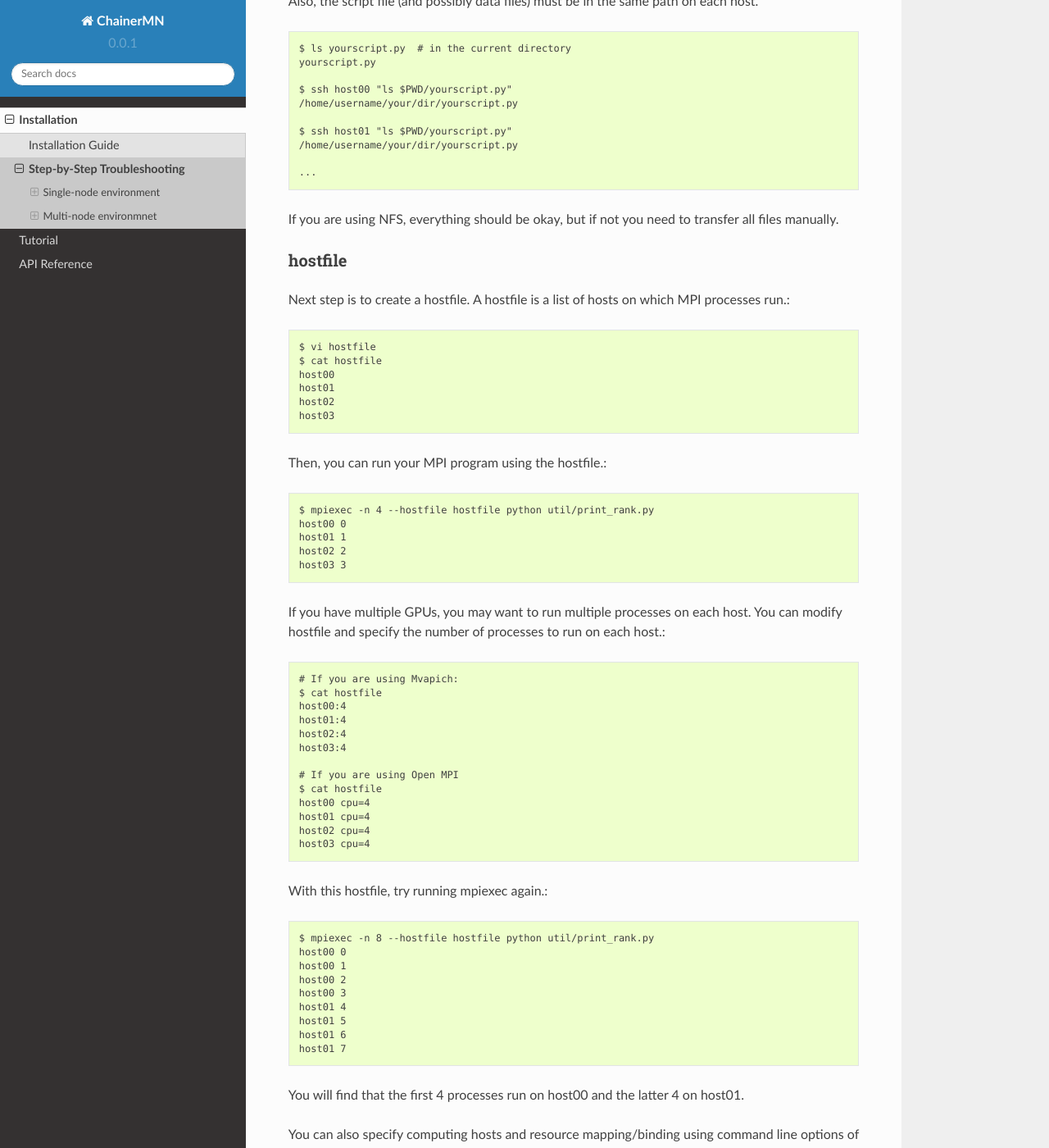
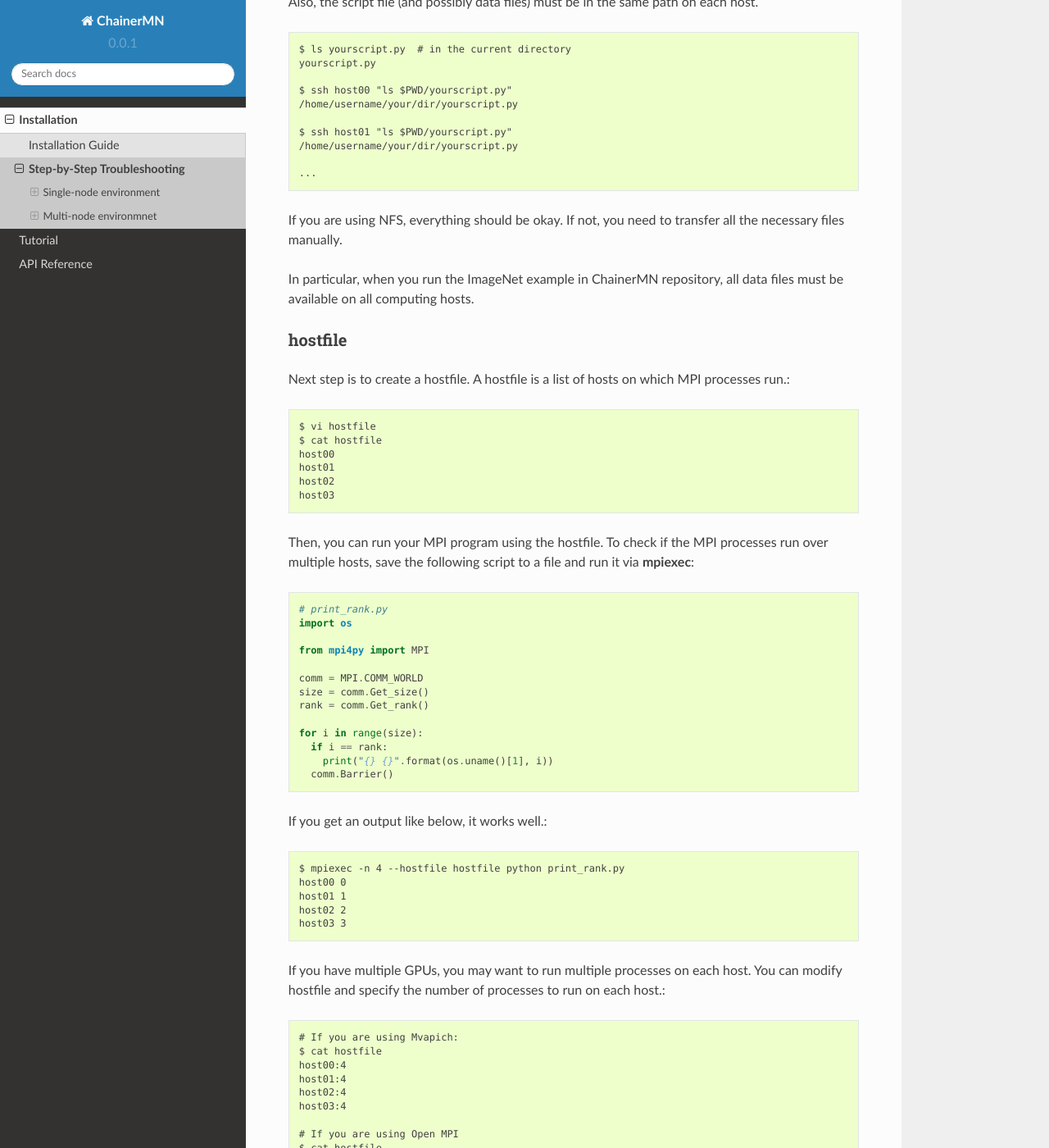
Before and after one commit to chainer/chainermn, a Sphinx documentation site: the page built from docs/source/installation/troubleshooting.rst, in a window 1280 px wide and 1400 px high, scrolled down 4639 px. Shown: the whole window at 82% size. Built offline with Sphinx 7.4.7 and the Read the Docs theme 2.0.0, drawn with Linux system fonts in a browser that asks for light colours; some of the changed text lies outside the part shown.

Commit message:
* minor fixes  * added print_rank.py to the body of text

```diff
--- a/docs/source/installation/troubleshooting.rst
+++ b/docs/source/installation/troubleshooting.rst
@@ -16,7 +16,7 @@ Single-node environment
 Basic MPI installation
 ~~~~~~~~~~~~~~~~~~~~~~
 
-Although ChainerMN stands for "Chainer MultiNode", it is good to start
+Although ChainerMN stands for "Chainer MultiNode," it is good to start
 from single-node execution. First of all, you need MPI. If MPI is
 correctly installed, you will see ``mpicc`` and ``mpiexec`` command in
 your PATH.
@@ -103,7 +103,7 @@ C program to check it.
     MPI_Finalize();
   }
 
-Copy the code to a file named :command:`check_cuda_aware.c`. You can compile
+Save the code to a file named ``check_cuda_aware.c``. You can compile
 and run it with the following command.::
 
     $ export MPICH_CC=nvcc  # if you use Mvapich
@@ -141,7 +141,7 @@ The output from the script should look like this.::
   host00 2
   host00 3
 
-The scripts prints hostnames and ranks (process id in MPI) from
+The script prints hostnames and ranks (process id in MPI) from
 each MPI process in a sequential manner.
 `host00` is the host name of the machine your are running the process.
 If you get an output like below, it indicates something is wrong with
@@ -250,8 +250,11 @@ path on each host. ::
 
   ...
 
-If you are using NFS, everything should be okay, but if not you need
-to transfer all files manually.
+If you are using NFS, everything should be okay. If not, you need
+to transfer all the necessary files manually.
+
+In particular, when you run the ImageNet example in ChainerMN
+repository, all data files must be available on all computing hosts.
 
 hostfile
 ~~~~~~~~~~~~~~~~~~~~~~
@@ -266,9 +269,26 @@ which MPI processes run.::
   host02
   host03
 
-Then, you can run your MPI program using the hostfile.::
+Then, you can run your MPI program using the hostfile.
+To check if the MPI processes run over multiple hosts, save the following script to a file and run it via :command:`mpiexec`::
 
-  $ mpiexec -n 4 --hostfile hostfile python util/print_rank.py
+  # print_rank.py
+  import os
+
+  from mpi4py import MPI
+
+  comm = MPI.COMM_WORLD
+  size = comm.Get_size()
+  rank = comm.Get_rank()
+
+  for i in range(size):
+    if i == rank:
+      print("{} {}".format(os.uname()[1], i))
+    comm.Barrier()
+
+If you get an output like below, it works well.::
+
+  $ mpiexec -n 4 --hostfile hostfile python print_rank.py
   host00 0
   host01 1
   host02 2
```
Also changed, not shown: other parts of docs/source/installation/troubleshooting.rst (+7 -7 lines).
